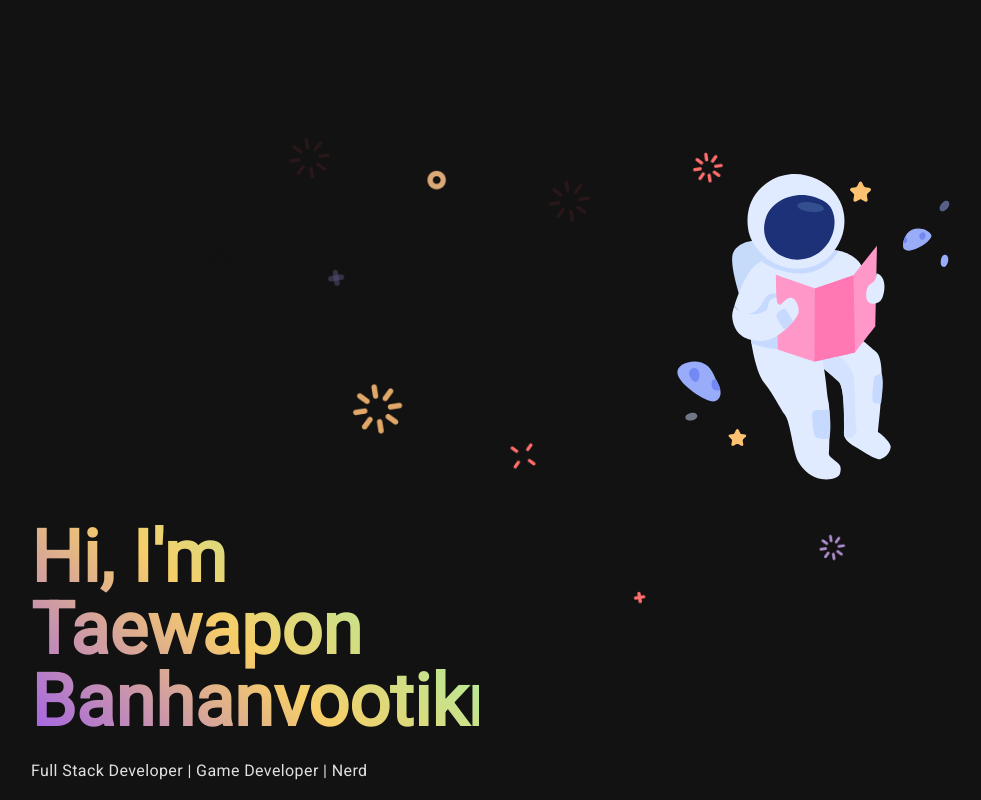
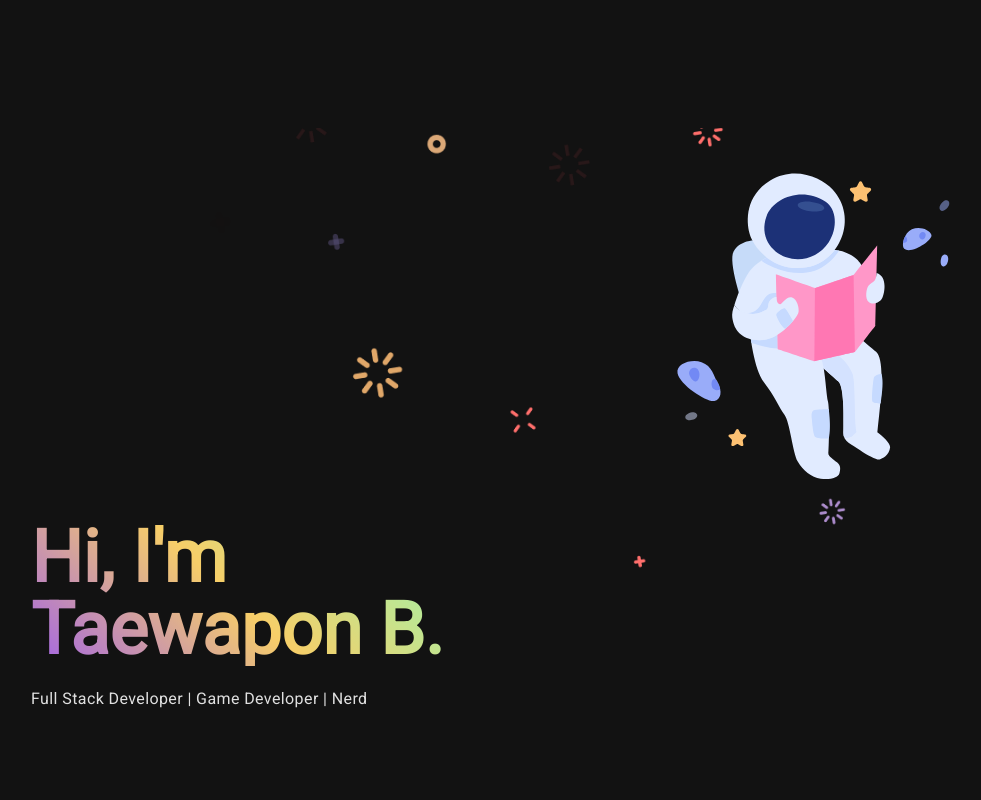
Before and after one commit to petchz/petchz.github.io, a React (Create React App) app: page / in a window 1280 px wide. Shown: the top 800 px of the page, without its empty margins (117-1098 px from the left). Built offline with nearby package versions, Linux system fonts and the light colour scheme.

Commit message:
Finally It's worked

```diff
--- a/src/data/root.link.js
+++ b/src/data/root.link.js
@@ -6,5 +6,5 @@ export const LAST_NAME = "Banhanvootikrai";
 export const ADDRESS = "Bangkok, Thailand";
 export const EMAIL_ID = "taewapon.b@kkumail.com";
 export const TWITTER_ID = "taewaponb";
-export const FRONT_PAGE_NAME = "Taewapon Banhanvootikrai.";
+export const FRONT_PAGE_NAME = "Taewapon B.";
 export const FRONT_PAGE_DESC = "Full Stack Developer | Game Developer | Nerd";
```
